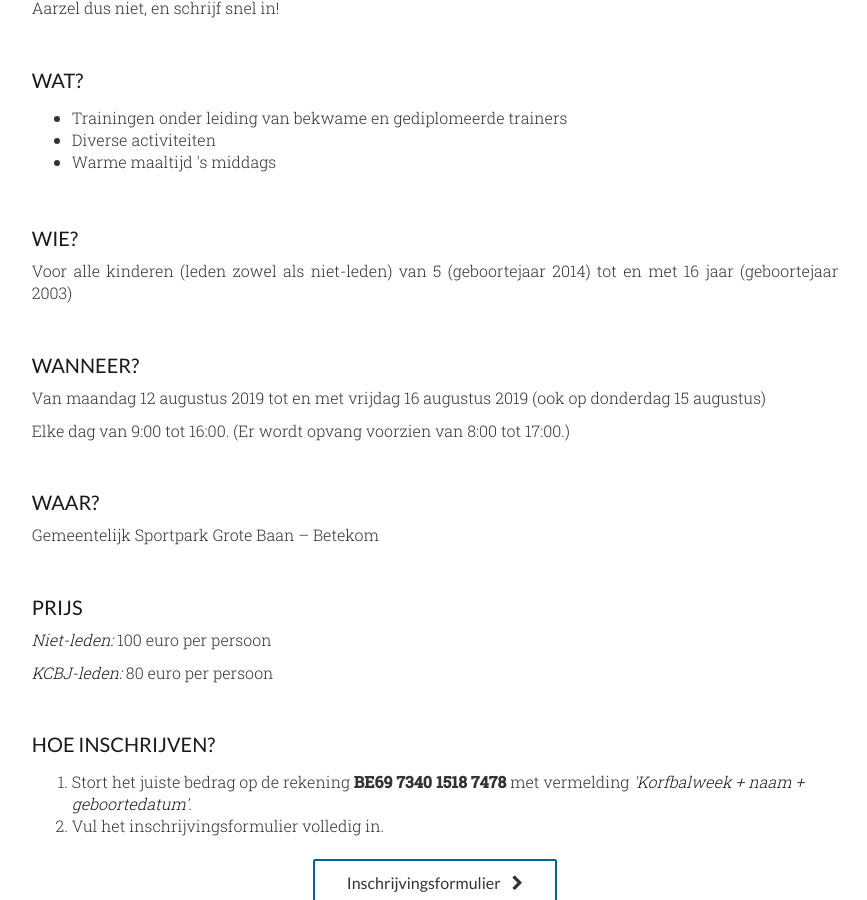
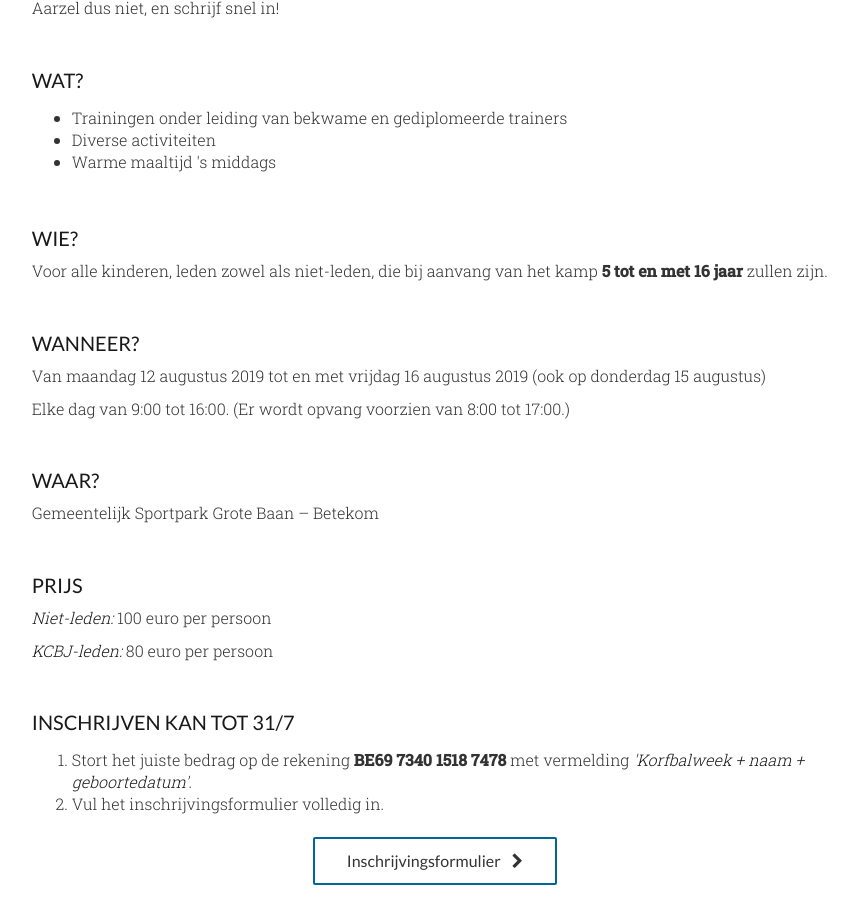
Before and after one commit to kcbj/kcbj.github.io, a Jekyll site: the page built from korfbalweek/index.html, in a window 1280 px wide and 900 px high, scrolled down 1108 px. Shown: the whole window, without its empty margins (205-1072 px from the left). Built offline with Jekyll 4.4.1, drawn with Linux system fonts in a browser that asks for light colours; nearby versions of some CDN libraries.

Commit message:
Tweaked text of korfbalweek

```diff
--- a/korfbalweek/index.html
+++ b/korfbalweek/index.html
@@ -39,7 +39,7 @@ description: Informatie over de korfbalweek tijdens de zomer van 2019
     </div>
     <div class="text" id="wie">
       <h2>Wie?</h2>
-      <p>Voor alle kinderen (leden zowel als niet-leden) van 5 (geboortejaar 2014) tot en met 16 jaar (geboortejaar 2003)</p>
+      <p>Voor alle kinderen, leden zowel als niet-leden, die bij aanvang van het kamp <b>5 tot en met 16 jaar</b> zullen zijn.</p>
     </div>
     <div class="text" id="wanneer">
       <h2>Wanneer?</h2>
@@ -69,7 +69,7 @@ description: Informatie over de korfbalweek tijdens de zomer van 2019
       </p>
     </div>
     <div class="text" id="inschrijven">
-      <h2>Hoe inschrijven?</h2>
+      <h2>Inschrijven kan tot 31/7</h2>
       <ol>
         <li>
           Stort het juiste bedrag op de rekening <b>BE69 7340 1518 7478</b> met vermelding <em>'Korfbalweek + naam + geboortedatum'</em>.
```
